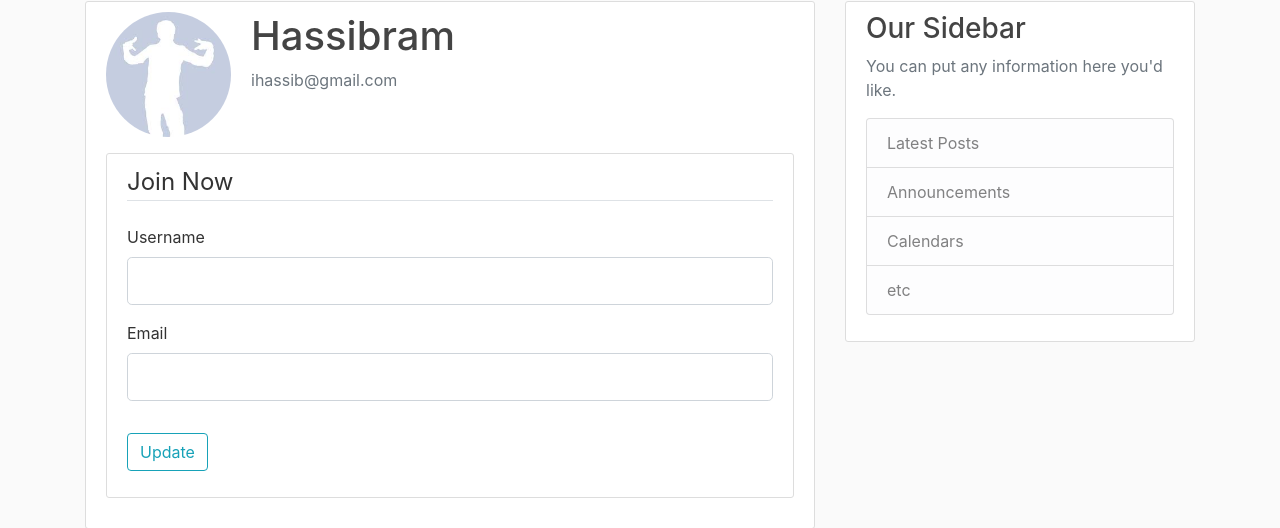
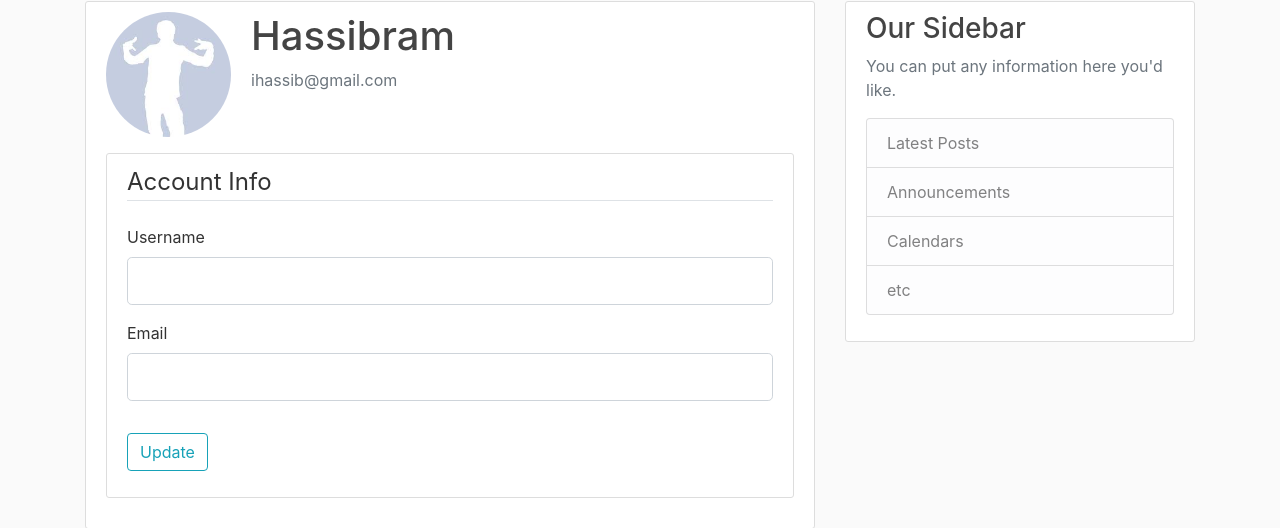
Before and after one commit to HassibIbrahim/BlogPost, a Flask app: page /account in a window 1280 px wide. Shown: the part 79-607 px from the top of the page. Run offline with Flask 2, Linux system fonts and the light colour scheme; a user stored in the database is signed in; some libraries are stand-ins or nearby versions.

Commit message:
added update functions and forms iii

```diff
--- a/blog/templates/account.html
+++ b/blog/templates/account.html
@@ -12,7 +12,7 @@
         <form method="POST" action="">
             {{ form.hidden_tag() }}
             <fieldset class="form-group">
-                <legend class="border-bottom mb-4">Join Now</legend>
+                <legend class="border-bottom mb-4">Account Info</legend>
               <div class="form-group">
                     {{ form.username.label(class="form-control-label") }}
 
```
